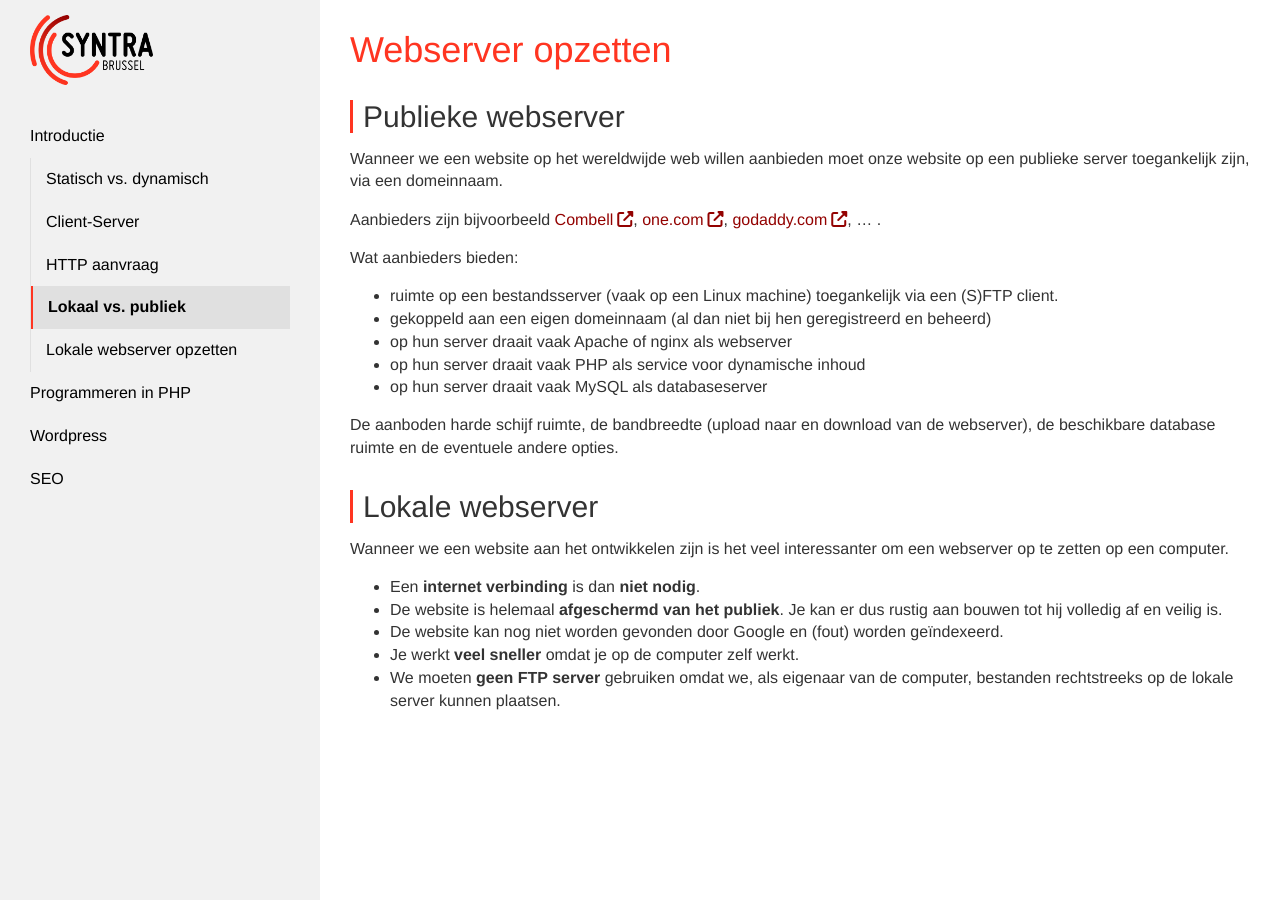
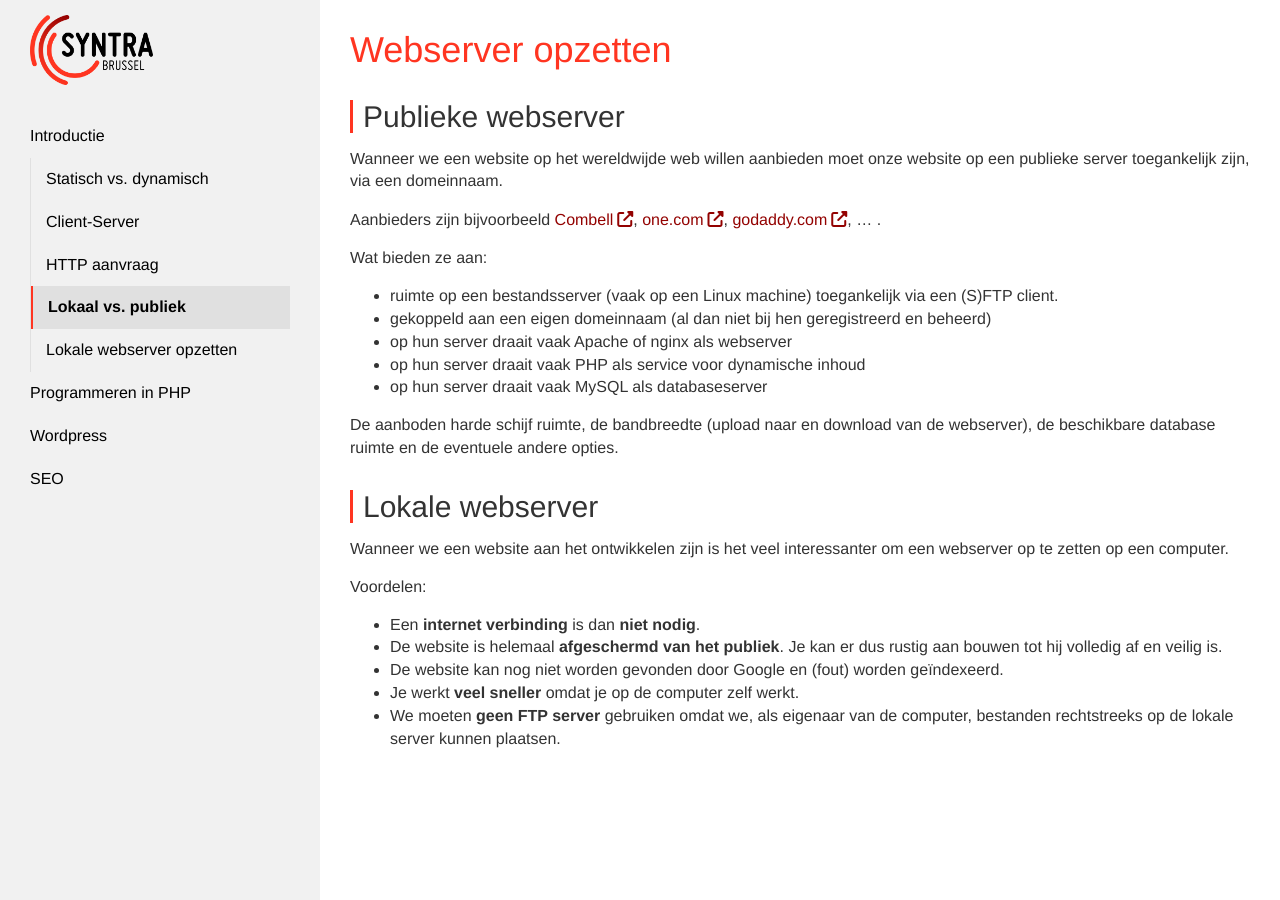
Before and after one commit to Syntra-Brussel/dynamische-webtechnieken, a Jekyll site: the page built from introductie/lokaal-vs-publiek.md, in a window 1280 px wide and 900 px high. Built offline with Jekyll 4.4.1, drawn with Linux system fonts in a browser that asks for light colours; nearby versions of some CDN libraries; a script that is not in the unit is left out.

Commit message:
Update lokaal-vs-publiek.md

```diff
--- a/introductie/lokaal-vs-publiek.md
+++ b/introductie/lokaal-vs-publiek.md
@@ -9,7 +9,7 @@ Wanneer we een website op het wereldwijde web willen aanbieden moet onze website
 
 Aanbieders zijn bijvoorbeeld <a href="https://www.combell.com" target="_blank">Combell</a>, <a href="https://www.one.com" target="_blank">one.com</a>, <a href="https://www.godaddy.com/nl-be" target="_blank">godaddy.com</a>, ... .
 
-Wat aanbieders bieden:
+Wat bieden ze aan:
 * ruimte op een bestandsserver (vaak op een Linux machine) toegankelijk via een (S)FTP client.
 * gekoppeld aan een eigen domeinnaam (al dan niet bij hen geregistreerd en beheerd)
 * op hun server draait vaak Apache of nginx als webserver
@@ -22,6 +22,7 @@ De aanboden harde schijf ruimte, de bandbreedte (upload naar en download van de
 
 Wanneer we een website aan het ontwikkelen zijn is het veel interessanter om een webserver op te zetten op een computer.
 
+Voordelen:
 * Een <strong>internet verbinding</strong> is dan <strong>niet nodig</strong>.
 * De website is helemaal <strong>afgeschermd van het publiek</strong>. Je kan er dus rustig aan bouwen tot hij volledig af en veilig is.
 * De website kan nog niet worden gevonden door Google en (fout) worden geïndexeerd.
```
